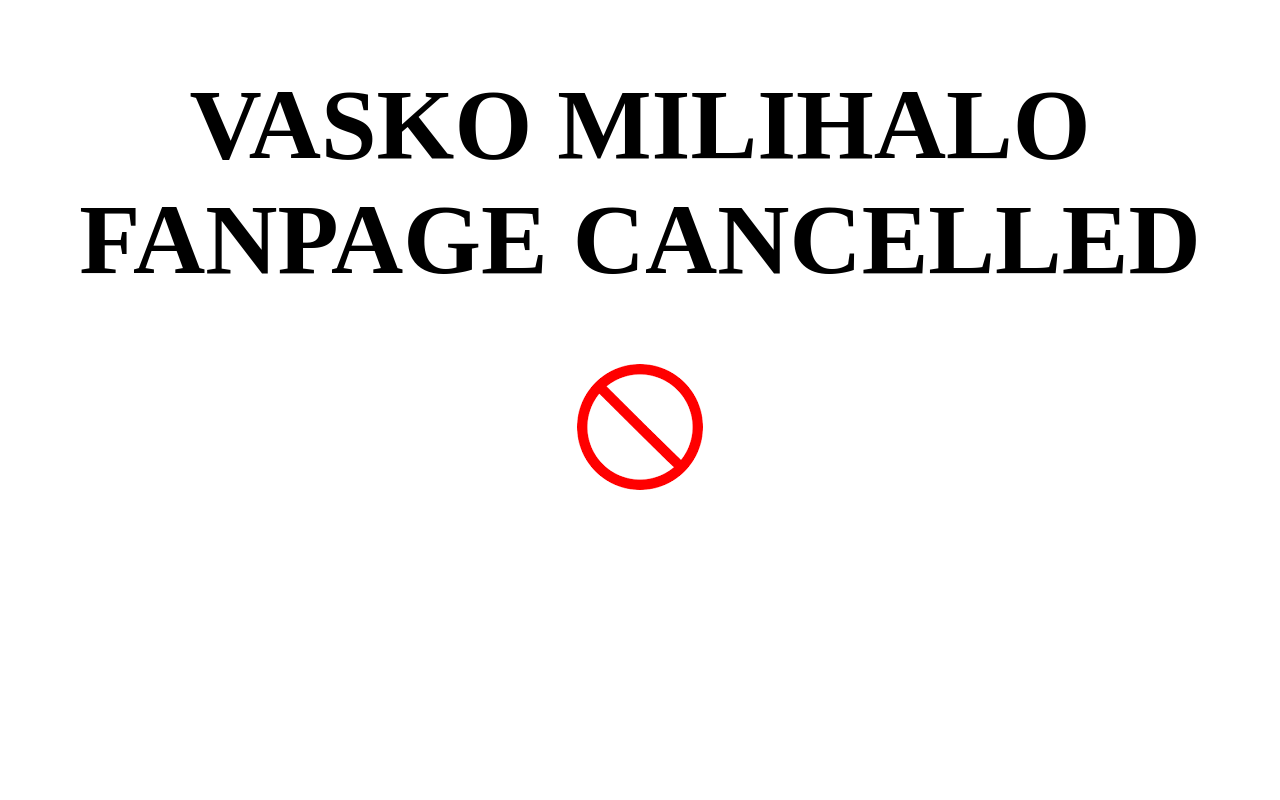
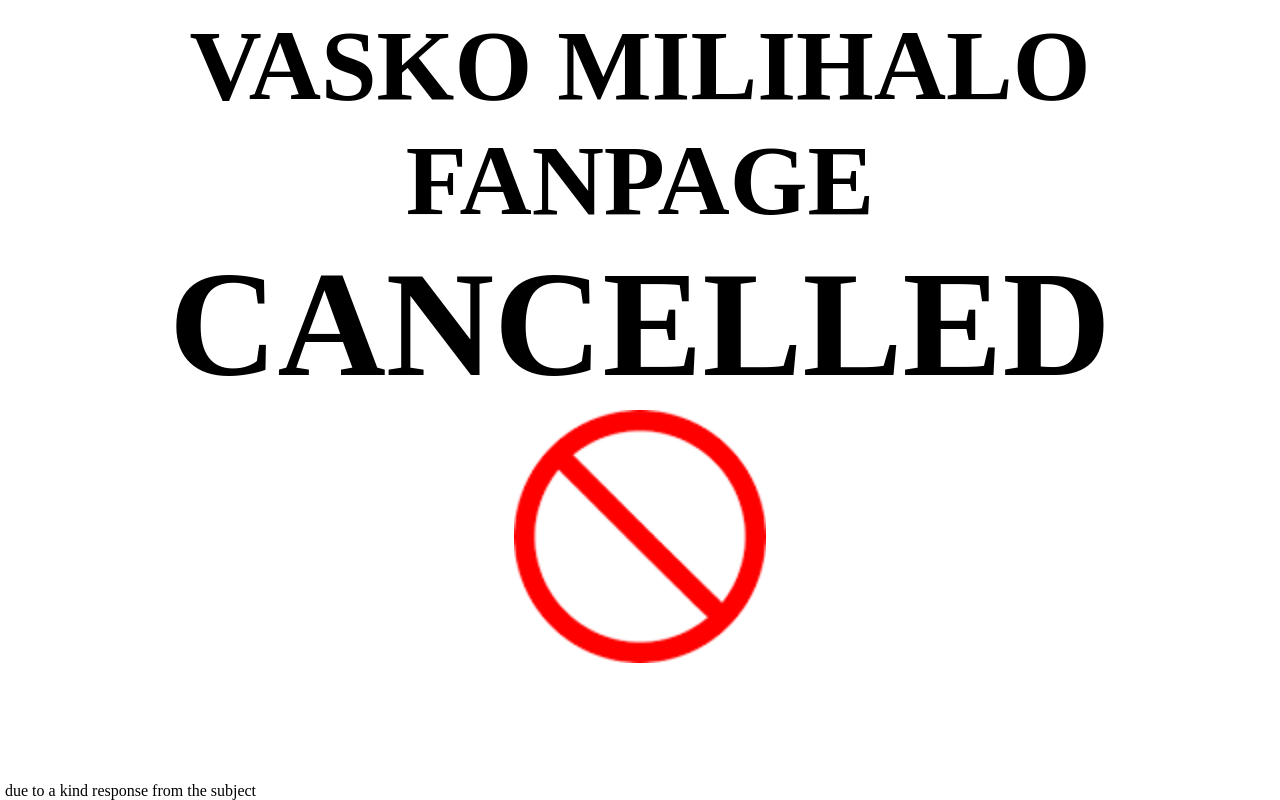
Before and after one commit to Festive121/vasilmihalo_fanpage, a plain HTML site: page index.html in a window 1280 px wide. Drawn offline with Linux system fonts and the light colour scheme.

Commit message:
finishing stuff

```diff
--- a/css/style.css
+++ b/css/style.css
@@ -1,6 +1,7 @@
-#heading {
+.heading {
 	font-size: 100px;
 	text-align: center;
+	margin: 0;
 }
 
 .noback {
@@ -9,3 +10,22 @@
 	margin-right: auto;
 	background: transparent;
 }
+
+#image {
+	background: transparent;
+	width: 20%;
+}
+
+#cancel {
+	font-size: 150px;
+	text-align: center;
+	margin: 0;
+}
+
+#move {
+	position: absolute;
+	left: 0;
+	bottom: 0;
+	margin: 0;
+	margin-left: 5px;
+}
--- a/index.html
+++ b/index.html
@@ -9,7 +9,9 @@
 	<link rel="icon" href="images/favicon.ico">
 </head>
 <body>
-	<h1 id="heading">VASKO MILIHALO FANPAGE CANCELLED</h1>
-	<img class="noback" src="images/cancelled.png">
+	<h1 class="heading">VASKO MILIHALO FANPAGE</h1>
+	<h1 id="cancel">CANCELLED</h1>
+	<img id="image" class="noback" src="images/cancelled.png">
+	<p id="move">due to a kind response from the subject</p>
 </body>
 </html>
```
Also changed, not shown: images/favicon.ico, 1 other file.
